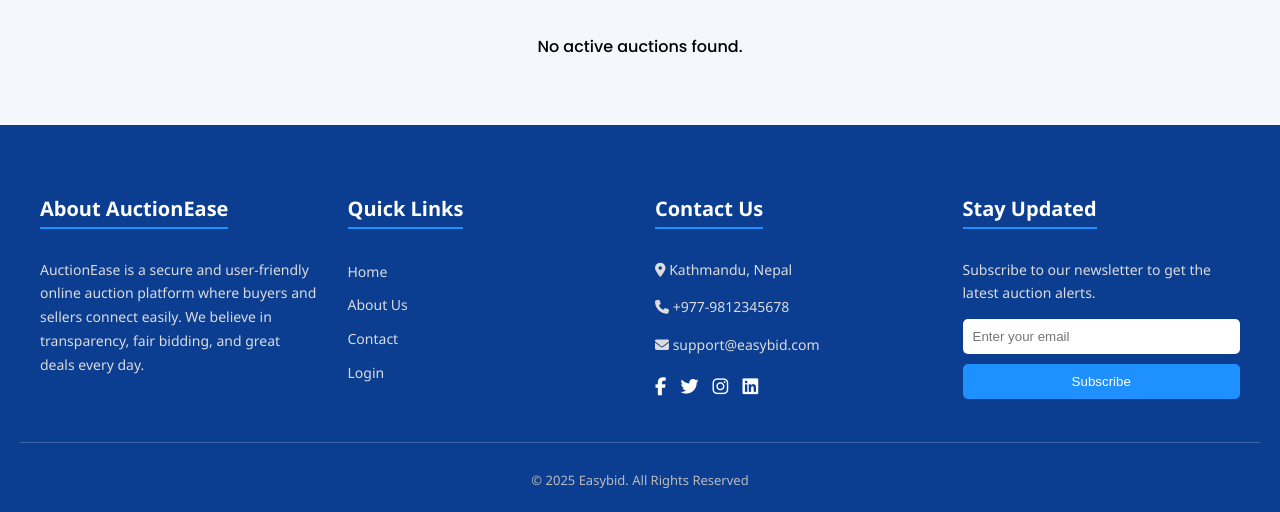
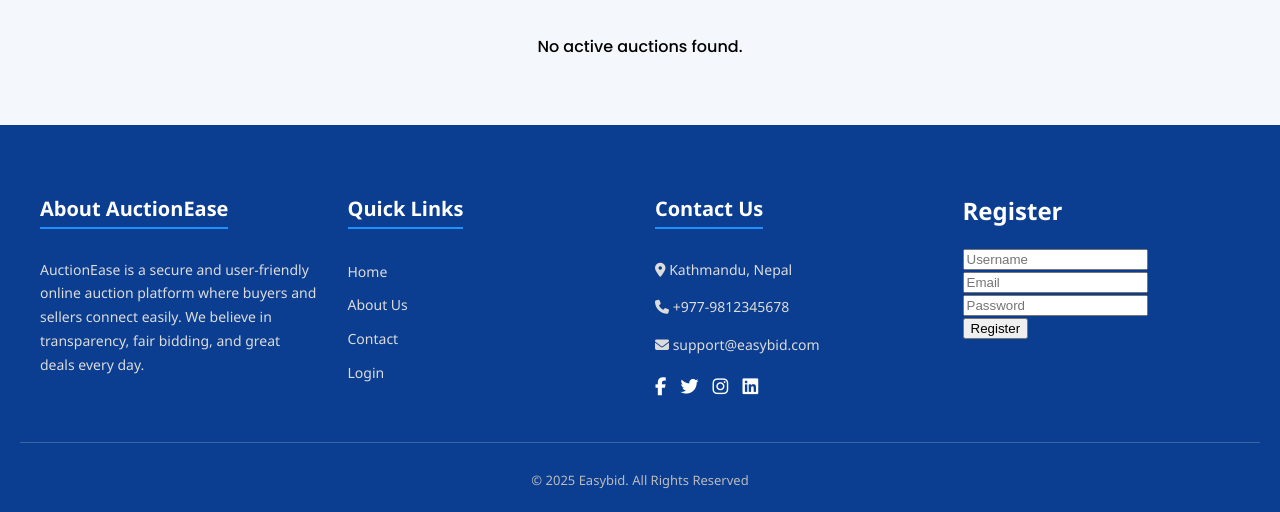
Before and after one commit to RishavLC/demo-project, a PHP site: page / in a window 1280 px wide. Shown: the part 728-1240 px from the top of the page. Run offline with PHP 8.4, Linux system fonts and the light colour scheme; tables that the repository leaves empty hold one stand-in row (values such as "Sample post").

Commit message:
register form added in footer

```diff
--- a/index.php
+++ b/index.php
@@ -1,5 +1,5 @@
 <?php
-include "config.php"; // Your DB connection
+include "config.php";
 $category = isset($_GET['category']) ? $_GET['category'] : '';
 $search = isset($_GET['search']) ? $_GET['search'] : '';
 
@@ -11,6 +11,72 @@ if ($search != '') {
     $sql .= " AND name LIKE '%" . $conn->real_escape_string($search) . "%'";
 }
 $result = $conn->query($sql);
+
+//for register form
+$message = "";
+
+if ($_SERVER["REQUEST_METHOD"] == "POST") {
+    $username = trim($_POST["username"]);
+    $email = trim($_POST["email"]);
+    $password = md5($_POST["password"]);
+
+    // ✅ Validate input
+    if (!filter_var($email, FILTER_VALIDATE_EMAIL)) {
+        $message = "<div class='alert error'>Invalid email format.</div>";
+    } else {
+        // ✅ Check if username or email already exists
+        $check = $conn->prepare("SELECT * FROM users WHERE username=? OR email=?");
+        $check->bind_param("ss", $username, $email);
+        $check->execute();
+        $result = $check->get_result();
+
+        if ($result->num_rows > 0) {
+            $message = "<div class='alert error'>Username or Email already exists!</div>";
+        } else {
+            // ✅ Get role_id for 'user'
+            $roleResult = $conn->query("SELECT id FROM roles WHERE role_name = 'user' LIMIT 1");
+            $roleRow = $roleResult->fetch_assoc();
+            $role_id = $roleRow['id'];
+
+            // ✅ Insert new user
+            $sql = $conn->prepare("INSERT INTO users (username, email, password, role_id) VALUES (?, ?, ?, ?)");
+            $sql->bind_param("sssi", $username, $email, $password, $role_id);
+
+            if ($sql->execute()) {
+                // ✅ Get created_at
+                $user_id = $conn->insert_id;
+                $result = $conn->query("SELECT created_at FROM users WHERE id = $user_id");
+                $row = $result->fetch_assoc();
+                $created_at = $row['created_at'];
+
+                // ✅ Success message
+                echo "<div style='
+                        margin: 20px auto;
+                        width: 420px;
+                        padding: 15px;
+                        text-align: center;
+                        background: #e6ffed;
+                        border: 1px solid #28a745;
+                        border-radius: 8px;
+                        font-family: Arial, sans-serif;
+                        color: #155724;'>
+                        🎉 Registration successful on <b>$created_at</b>! <br><br>
+                        <a href='index.php' style='
+                            display: inline-block;
+                            padding: 8px 15px;
+                            margin-top: 10px;
+                            background: #28a745;
+                            color: #fff;
+                            text-decoration: none;
+                            border-radius: 5px;'>Login here</a>
+                      </div>";
+                exit();
+            } else {
+                $message = "<div class='alert error'>Error: " . $conn->error . "</div>";
+            }
+        }
+    }
+}
 ?>
 <!DOCTYPE html>
 <html lang="en">
@@ -363,11 +429,13 @@ $result = $conn->query($sql);
 
     <!-- Newsletter -->
     <div class="footer-col">
-      <h3>Stay Updated</h3>
-      <p>Subscribe to our newsletter to get the latest auction alerts.</p>
-      <form class="newsletter-form">
-        <input type="email" placeholder="Enter your email" required>
-        <button type="submit">Subscribe</button>
+      <form method="POST">
+          <h2>Register</h2>
+          <?= $message ?>
+          <input type="text" name="username" placeholder="Username" required>
+          <input type="email" name="email" placeholder="Email" required>
+          <input type="password" name="password" placeholder="Password" required><br>
+          <button type="submit">Register</button>
       </form>
     </div>
 
```
